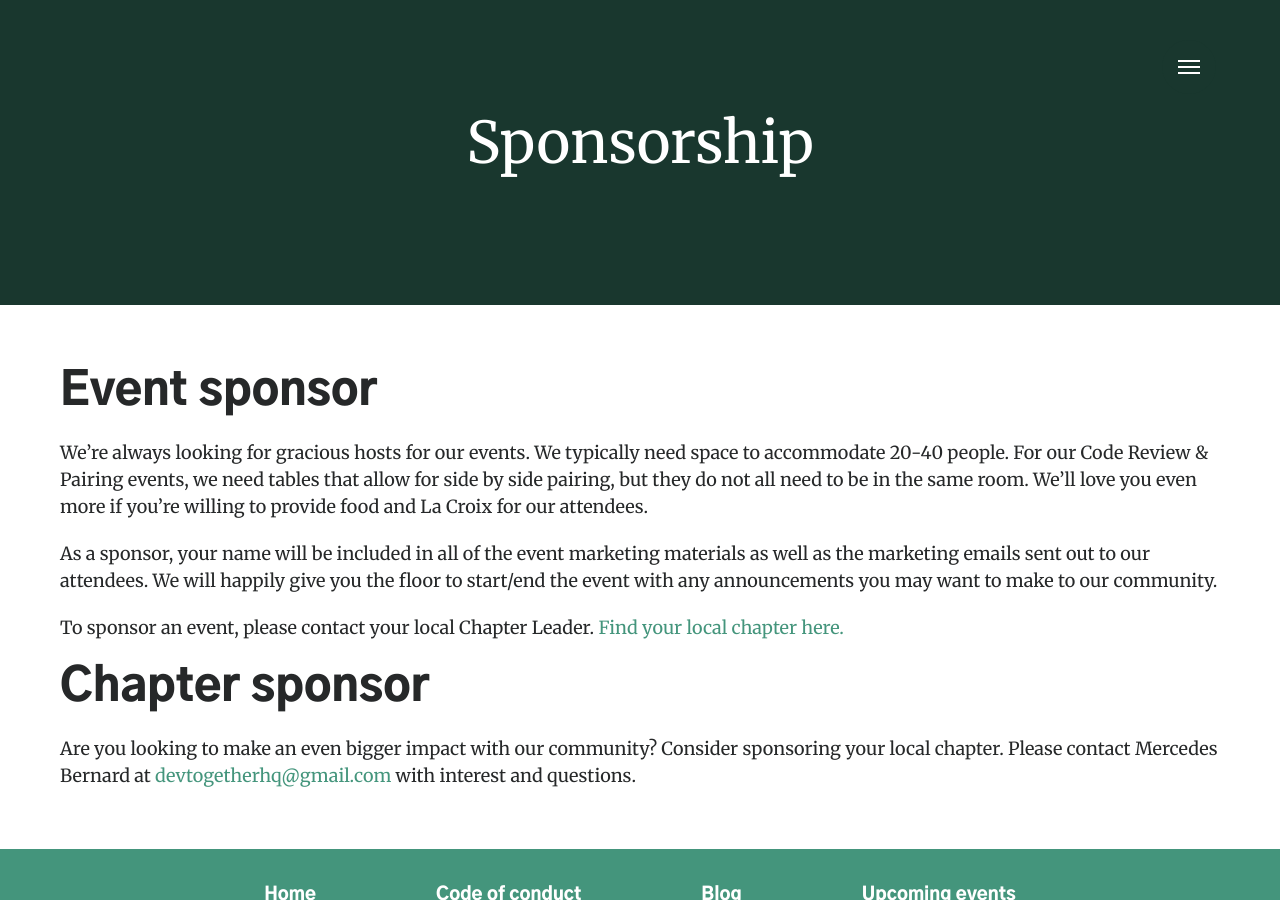
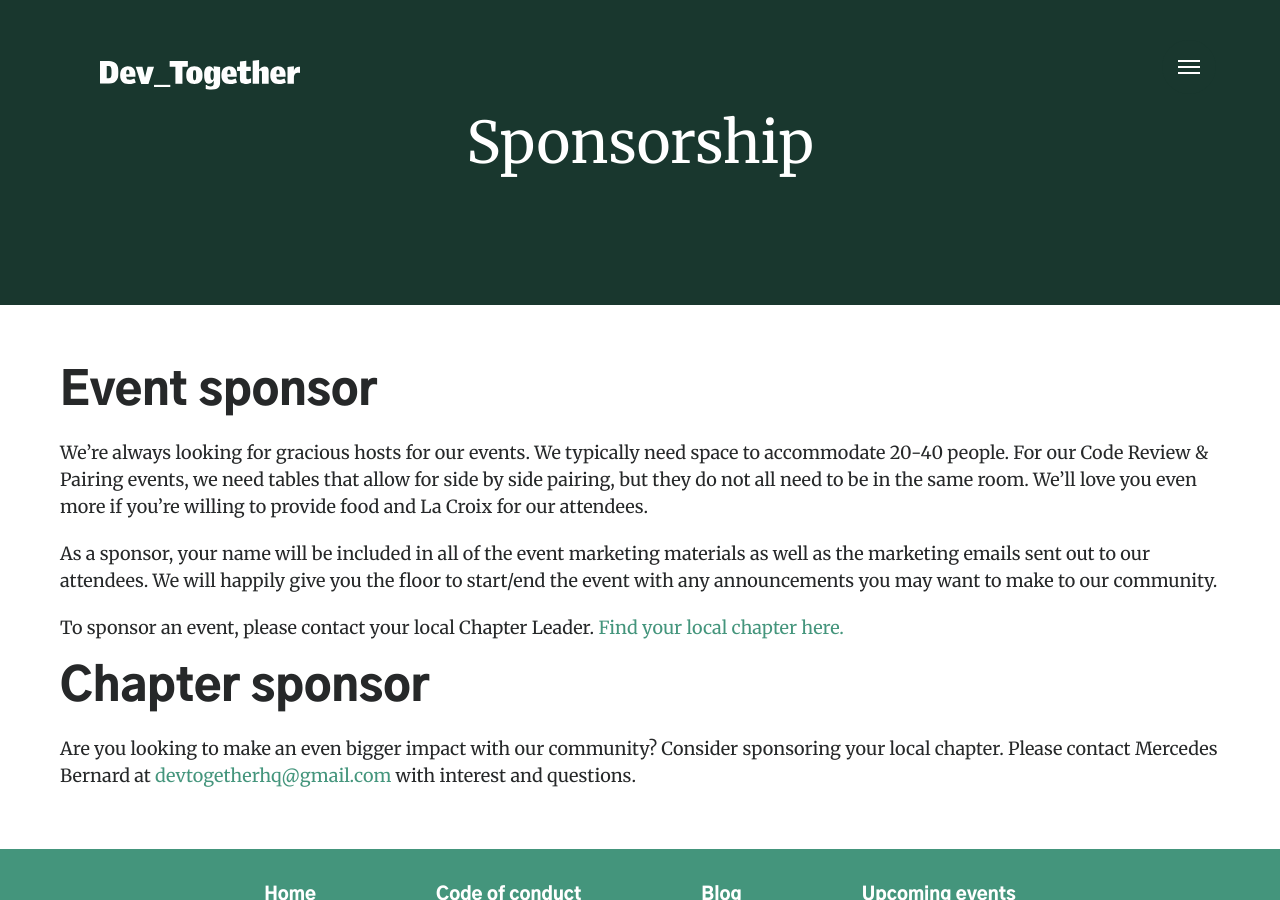
Before and after one commit to mercedesb/dev-together, a Jekyll site: the page built from docs/sponsorship.md, in a window 1280 px wide. Built offline with Jekyll 4.4.1, drawn with Linux system fonts in a browser that asks for light colours; some web fonts are replaced.

Commit message:
desktop logo styling

```diff
--- a/docs/_includes/navbar.html
+++ b/docs/_includes/navbar.html
@@ -1,3 +1,4 @@
+<a href="/" class="Logo"><img src="../assets/images/Dev_TogetherLogoWhite.svg" alt="Dev Together logo" /></a>
 <a href="#navbar" id="menu-burger" class="menu-burger">Menu
   <span class="nav-icon"></span>
 
--- a/docs/_sass/base/_navbar.scss
+++ b/docs/_sass/base/_navbar.scss
@@ -1,4 +1,16 @@
+$logo-width: 200px;
 
+.Logo {
+  position: absolute;
+  width: $logo-width;
+  z-index: 30;
+  top: 20px;
+
+  @include media($min-desktop) {
+    top: $base-spacing;
+    left: $large-spacing;
+  }
+}
 .menu-burger {
   position: fixed;
   z-index: 30;
```
